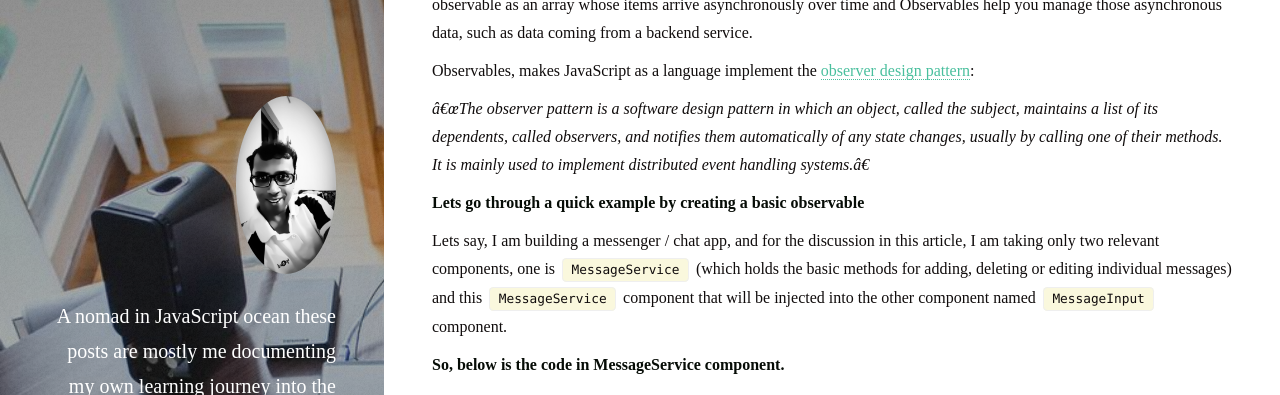
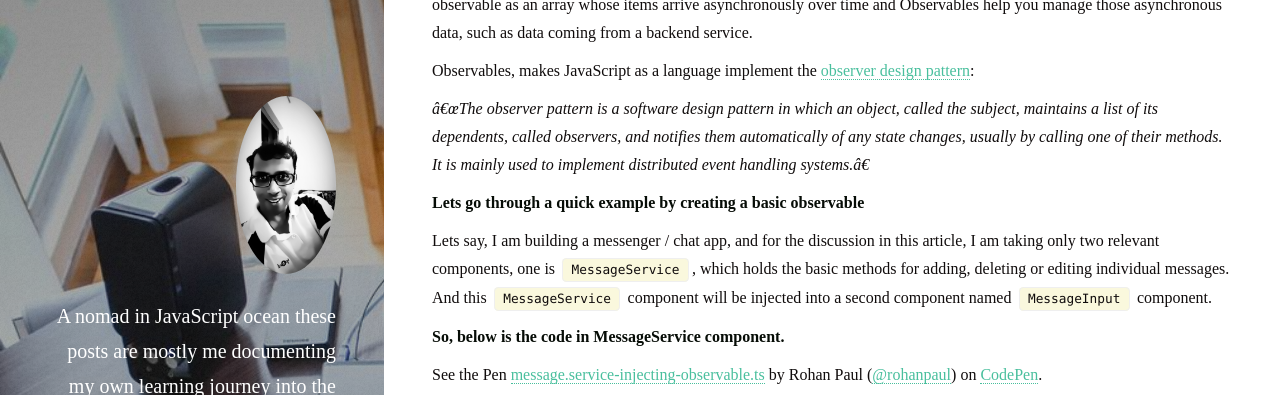
Before and after one commit to rohan-paul/rohan-paul.github.io, a Jekyll site: the page built from _posts/2018-03-04-Introduction_to_Observables_in_Angular.md, in a window 1280 px wide and 900 px high, scrolled down 958 px, cut to the strip 0-395 px from the top of the window. Built offline with Jekyll 4.4.1, drawn with Linux system fonts in a browser that asks for light colours; nearby versions of some CDN libraries; comment, search, counter and statistics services are not loaded.

Commit message:
small edit in Observable in Angular post

```diff
--- a/_posts/2018-03-04-Introduction_to_Observables_in_Angular.md
+++ b/_posts/2018-03-04-Introduction_to_Observables_in_Angular.md
@@ -22,7 +22,7 @@
 
 **Lets go through a quick example by creating a basic observable**
 
-Lets say, I am building a messenger / chat app, and for the discussion in this article, I am taking only two relevant components, one is ``MessageService`` (which holds the basic methods for adding, deleting or editing individual messages) and this ``MessageService`` component that will be injected into the other component named ``MessageInput`` component.
+Lets say, I am building a messenger / chat app, and for the discussion in this article, I am taking only two relevant components, one is ``MessageService``, which holds the basic methods for adding, deleting or editing individual messages. And this ``MessageService`` component will be injected into a second component named ``MessageInput`` component.
 
 **So, below is the code in MessageService component.**
 
```
Also changed, not shown: README.md.
